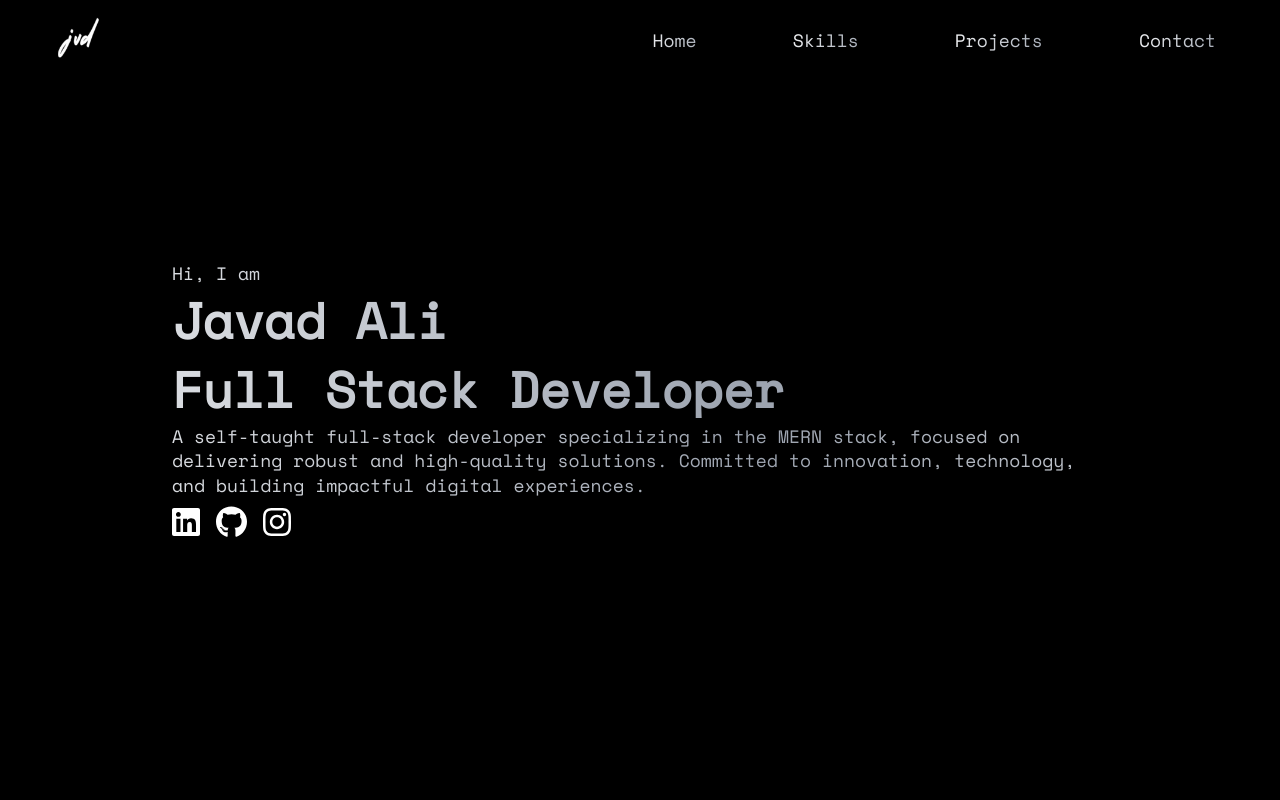
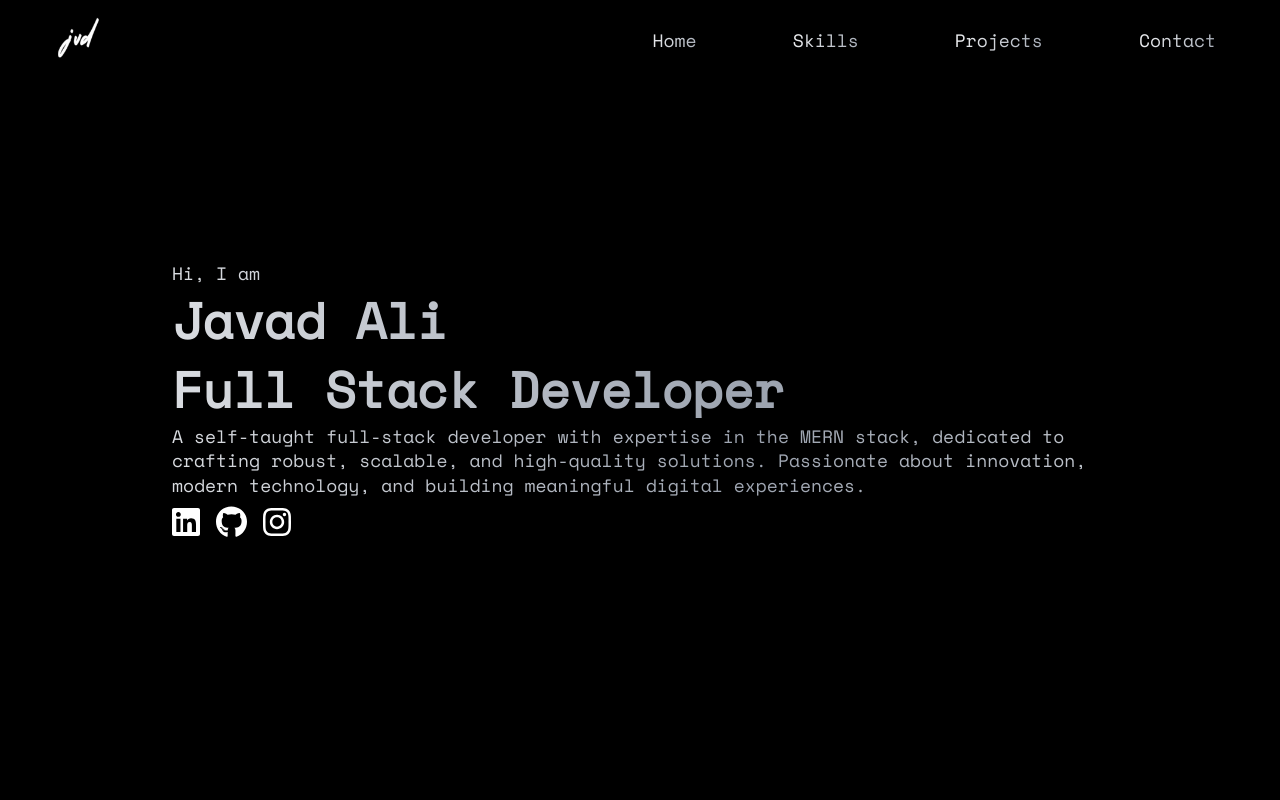
Before and after one commit to JavadAlip/React-Portfolio, a React (Create React App) app: page / in a window 1280 px wide. Shown: the top 800 px of the page. Built offline with nearby package versions, Linux system fonts and the light colour scheme.

Commit message:
Content again changed.

```diff
--- a/src/components/home.jsx
+++ b/src/components/home.jsx
@@ -18,9 +18,10 @@ const Home = () => {
             Full Stack Developer
           </h2>
           <p className="mb-2 gradient-text-animation text-[18px] font-space">
-            A self-taught full-stack developer specializing in the MERN stack,
-            focused on delivering robust and high-quality solutions. Committed to
-            innovation, technology, and building impactful digital experiences.
+          A self-taught full-stack developer with expertise in the MERN stack,
+          dedicated to crafting robust, scalable, and high-quality solutions.
+          Passionate about innovation, modern technology, and building meaningful
+          digital experiences.
           </p>
           <div className="flex">
             <a
```
